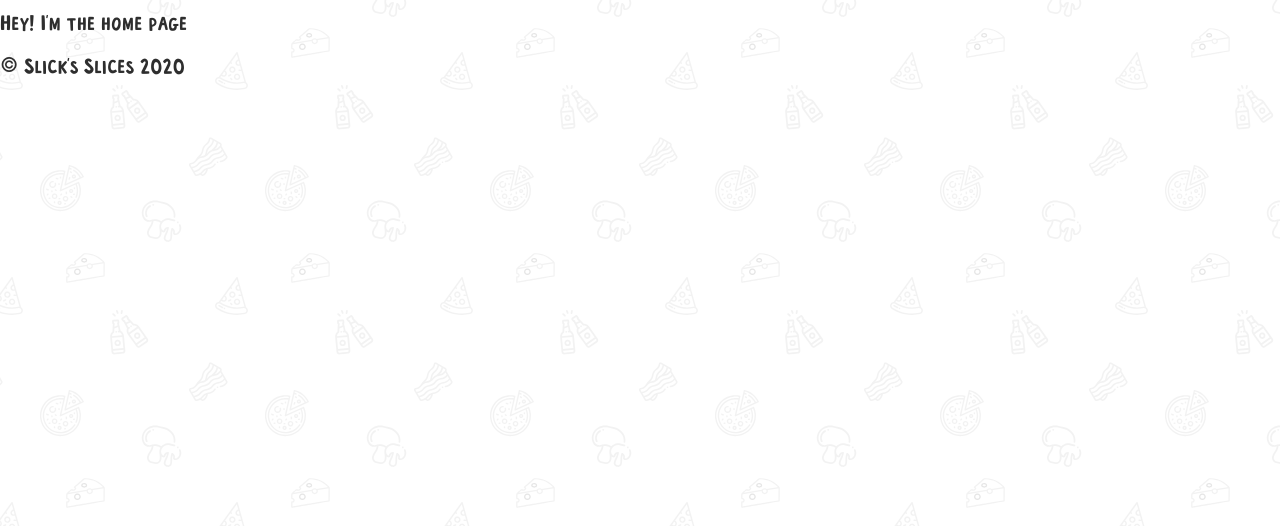
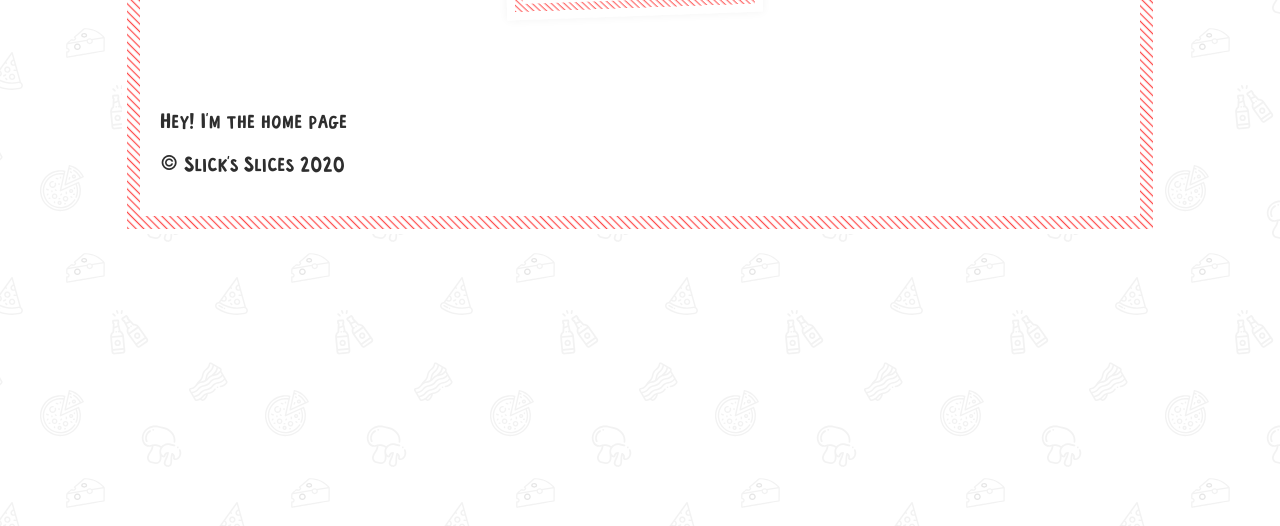
Before and after one commit to zoeames/slicks-slices, a Gatsby site in the folder gatsby/: page / in a window 1280 px wide. Shown: the part 274-800 px from the top of the page. Built offline with nearby package versions, Linux system fonts and the light colour scheme; Gatsby itself is replaced by a stand-in of ours.

Commit message:
added styling to layout

```diff
--- a/gatsby/src/components/Layout.js
+++ b/gatsby/src/components/Layout.js
@@ -1,18 +1,45 @@
 import React from 'react';
+import styled from 'styled-components';
 import Nav from './Nav';
 import Footer from './Footer';
 import 'normalize.css';
 import GlobalStyles from '../styles/GlobalStyles';
 import Typography from '../styles/Typography';
+import stripes from '../assets/images/stripes.svg';
+
+const SiteBorderStyles = styled.div`
+  max-width: 1000px;
+  margin: 12rem auto 4rem auto;
+  margin-top: clamp(2rem, 10vm, 12rem);
+  background: white url(${stripes});
+  padding: 5px;
+  padding: clamp(5px, 1vw, 25px);
+  box-shaddow: 0 0 5px 3px rgba(0, 0, 0, 0.044);
+  border: 5px solid white;
+  background-size: 1500px;
+  @media (max-width: 1100px) {
+    margin-left: 1.5rem;
+    margin-right: 1.5rem;
+  }
+`;
+
+const ContentStyles = styled.div`
+  background: white;
+  padding: 2rem;
+`;
 
 export default function Layout({ children }) {
   return (
-    <div>
+    <>
       <GlobalStyles />
       <Typography />
-      <Nav />
-      {children}
-      <Footer />
-    </div>
+      <SiteBorderStyles>
+        <ContentStyles>
+          <Nav />
+          {children}
+          <Footer />
+        </ContentStyles>
+      </SiteBorderStyles>
+    </>
   );
 }
--- a/gatsby/src/components/Nav.js
+++ b/gatsby/src/components/Nav.js
@@ -18,6 +18,7 @@ const NavStyles = styled.nav`
     grid-template-columns: 1fr 1fr auto 1fr 1fr;
     grid-gap: 2rem;
     align-items: center;
+    margin-top: -6rem;
   }
 
   li {
@@ -43,6 +44,9 @@ const NavStyles = styled.nav`
     &:hover {
       color: var(--red);
     }
+    /* &[aria-current='page'] {
+      color: var(--red);
+    } */
   }
 `;
 
```
